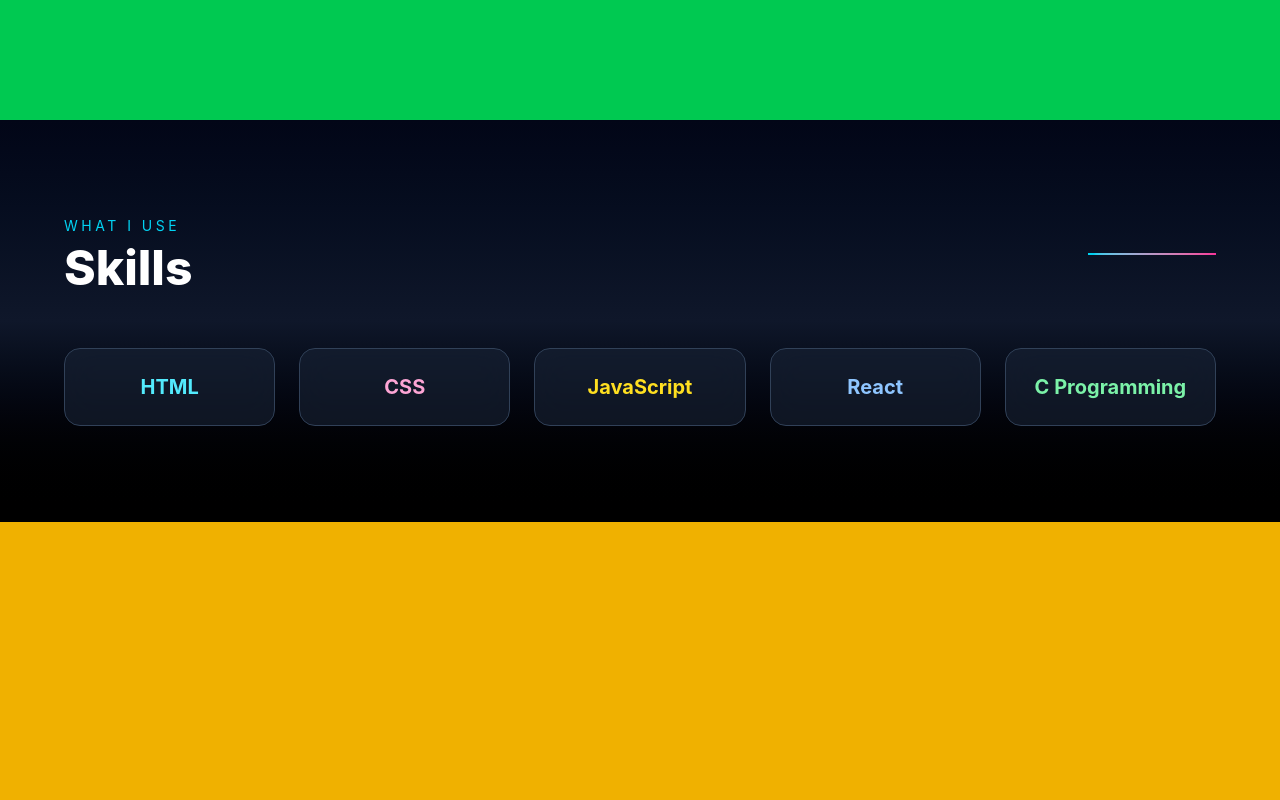
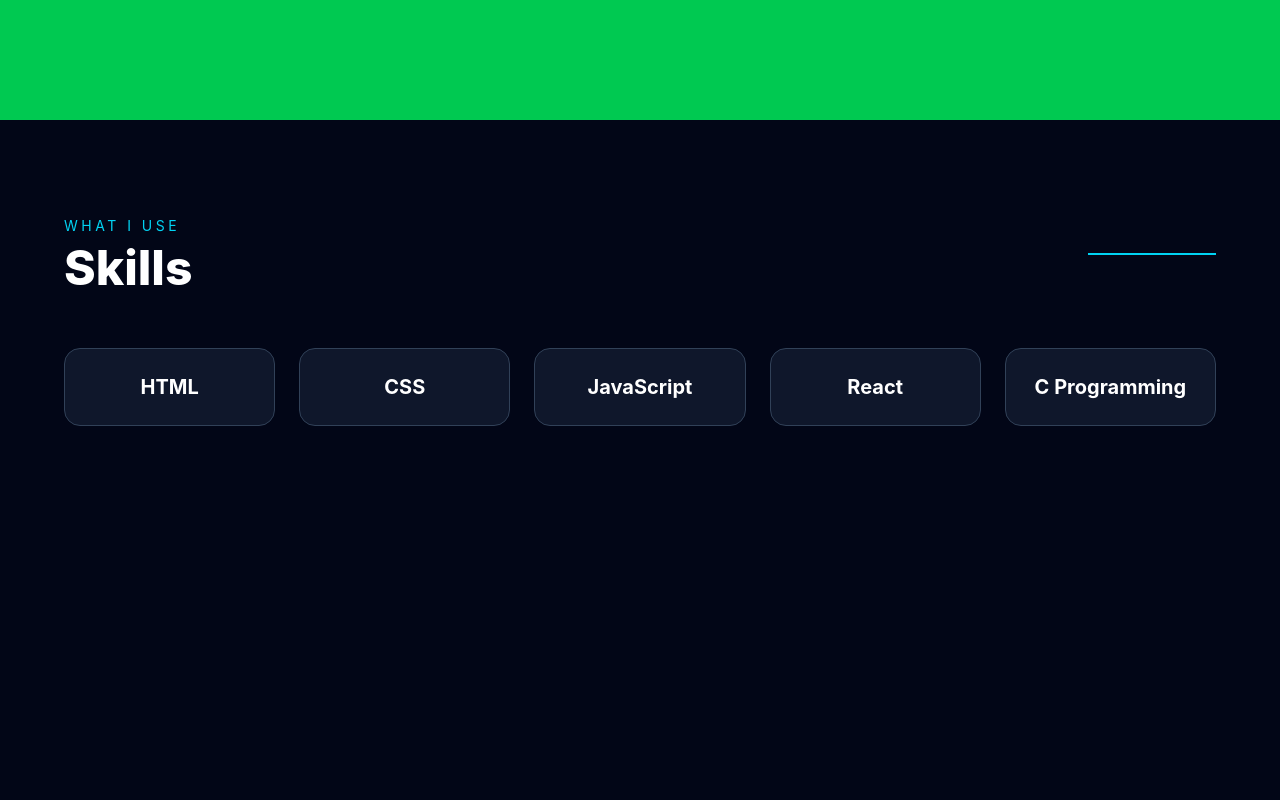
Before and after one commit to anakhasreekumar2004/portfolio, a React app: page / in a window 1280 px wide. Shown: the part 2280-3080 px from the top of the page. Built offline with nearby package versions, Linux system fonts and the light colour scheme; the HTML template or start-up script is replaced by a standard one.

Commit message:
skills changed

```diff
--- a/src/components/Home.jsx
+++ b/src/components/Home.jsx
@@ -74,7 +74,7 @@
           {/* GLASS CARD */}
           <div className="relative backdrop-blur-xl bg-white/10 border border-white/20 rounded-[40px] p-5 animate-float shadow-[0_0_50px_rgba(34,211,238,0.4)]">
 
-           <img src=" /image/imgsss.jpeg"
+           <img src=" ./image/imgsss.jpeg"
   alt="profile"
   className="relative w-64 h-64 md:w-96 md:h-96 object-cover rounded-full border-slate-700/50 shadow-2xl transition-transform duration-500 group-hover:scale-[1.02]"
 />
--- a/src/components/Skills.jsx
+++ b/src/components/Skills.jsx
@@ -1,13 +1,14 @@
 import React from "react";
+
 function Skills() {
   return (
-
-<section className="px-6 py-24 bg-gradient-to-b from-[#020617] via-[#0f172a] to-black text-white">
+    <section className="w-full min-h-screen px-6 py-24 bg-[#020617] text-white overflow-hidden">
 
       <div className="max-w-6xl mx-auto">
 
         {/* Heading */}
         <div className="flex items-center justify-between mb-14 flex-wrap gap-4">
+
           <div>
             <p className="text-cyan-400 uppercase tracking-[0.25em] text-sm mb-2">
               What I Use
@@ -18,49 +19,44 @@
             </h2>
           </div>
 
-      <div className="w-32 h-[2px] bg-gradient-to-r from-cyan-400 to-pink-500"></div>
+          <div className="w-32 h-[2px] bg-cyan-400"></div>
+
         </div>
 
         {/* Skills Grid */}
         <div className="grid grid-cols-2 md:grid-cols-3 lg:grid-cols-5 gap-6">
 
-      {/* Skill Card */}
-      <div className="group relative overflow-hidden rounded-2xl border border-slate-700 bg-slate-800/50 p-6 text-center backdrop-blur-lg transition-all duration-500 hover:-translate-y-2 hover:border-cyan-400 hover:shadow-[0_0_30px_rgba(34,211,238,0.25)]">
-        <div className="absolute inset-0 bg-gradient-to-br from-cyan-400/10 to-transparent opacity-0 group-hover:opacity-100 transition duration-500"></div>
-
-        <h3 className="relative z-10 text-xl font-bold text-cyan-300 group-hover:text-white transition">
+          {/* HTML */}
+          <div className="group rounded-2xl border border-slate-700 bg-slate-900 p-6 text-center transition-all duration-300 hover:-translate-y-2 hover:border-cyan-400 hover:shadow-[0_0_20px_rgba(34,211,238,0.4)]">
+            <h3 className="text-xl font-bold group-hover:text-cyan-400 transition">
               HTML
             </h3>
           </div>
 
-      <div className="group relative overflow-hidden rounded-2xl border border-slate-700 bg-slate-800/50 p-6 text-center backdrop-blur-lg transition-all duration-500 hover:-translate-y-2 hover:border-pink-500 hover:shadow-[0_0_30px_rgba(236,72,153,0.25)]">
-        <div className="absolute inset-0 bg-gradient-to-br from-pink-500/10 to-transparent opacity-0 group-hover:opacity-100 transition duration-500"></div>
-
-        <h3 className="relative z-10 text-xl font-bold text-pink-300 group-hover:text-white transition">
+          {/* CSS */}
+          <div className="group rounded-2xl border border-slate-700 bg-slate-900 p-6 text-center transition-all duration-300 hover:-translate-y-2 hover:border-cyan-400 hover:shadow-[0_0_20px_rgba(34,211,238,0.4)]">
+            <h3 className="text-xl font-bold group-hover:text-cyan-400 transition">
               CSS
             </h3>
           </div>
 
-      <div className="group relative overflow-hidden rounded-2xl border border-slate-700 bg-slate-800/50 p-6 text-center backdrop-blur-lg transition-all duration-500 hover:-translate-y-2 hover:border-yellow-400 hover:shadow-[0_0_30px_rgba(250,204,21,0.25)]">
-        <div className="absolute inset-0 bg-gradient-to-br from-yellow-400/10 to-transparent opacity-0 group-hover:opacity-100 transition duration-500"></div>
-
-        <h3 className="relative z-10 text-xl font-bold text-yellow-300 group-hover:text-white transition">
+          {/* JavaScript */}
+          <div className="group rounded-2xl border border-slate-700 bg-slate-900 p-6 text-center transition-all duration-300 hover:-translate-y-2 hover:border-cyan-400 hover:shadow-[0_0_20px_rgba(34,211,238,0.4)]">
+            <h3 className="text-xl font-bold group-hover:text-cyan-400 transition">
               JavaScript
             </h3>
           </div>
 
-      <div className="group relative overflow-hidden rounded-2xl border border-slate-700 bg-slate-800/50 p-6 text-center backdrop-blur-lg transition-all duration-500 hover:-translate-y-2 hover:border-blue-400 hover:shadow-[0_0_30px_rgba(96,165,250,0.25)]">
-        <div className="absolute inset-0 bg-gradient-to-br from-blue-400/10 to-transparent opacity-0 group-hover:opacity-100 transition duration-500"></div>
-
-        <h3 className="relative z-10 text-xl font-bold text-blue-300 group-hover:text-white transition">
+          {/* React */}
+          <div className="group rounded-2xl border border-slate-700 bg-slate-900 p-6 text-center transition-all duration-300 hover:-translate-y-2 hover:border-cyan-400 hover:shadow-[0_0_20px_rgba(34,211,238,0.4)]">
+            <h3 className="text-xl font-bold group-hover:text-cyan-400 transition">
               React
             </h3>
           </div>
 
-      <div className="group relative overflow-hidden rounded-2xl border border-slate-700 bg-slate-800/50 p-6 text-center backdrop-blur-lg transition-all duration-500 hover:-translate-y-2 hover:border-green-400 hover:shadow-[0_0_30px_rgba(74,222,128,0.25)]">
-        <div className="absolute inset-0 bg-gradient-to-br from-green-400/10 to-transparent opacity-0 group-hover:opacity-100 transition duration-500"></div>
-
-        <h3 className="relative z-10 text-xl font-bold text-green-300 group-hover:text-white transition">
+          {/* C Programming */}
+          <div className="group rounded-2xl border border-slate-700 bg-slate-900 p-6 text-center transition-all duration-300 hover:-translate-y-2 hover:border-cyan-400 hover:shadow-[0_0_20px_rgba(34,211,238,0.4)]">
+            <h3 className="text-xl font-bold group-hover:text-cyan-400 transition">
               C Programming
             </h3>
           </div>
@@ -72,4 +68,5 @@
     </section>
   );
 }
+
 export default Skills;
```
Also changed, not shown: image.jpeg (renamed from public/image/image.jpeg). Lines whose indentation alone changed are shown as unchanged.
